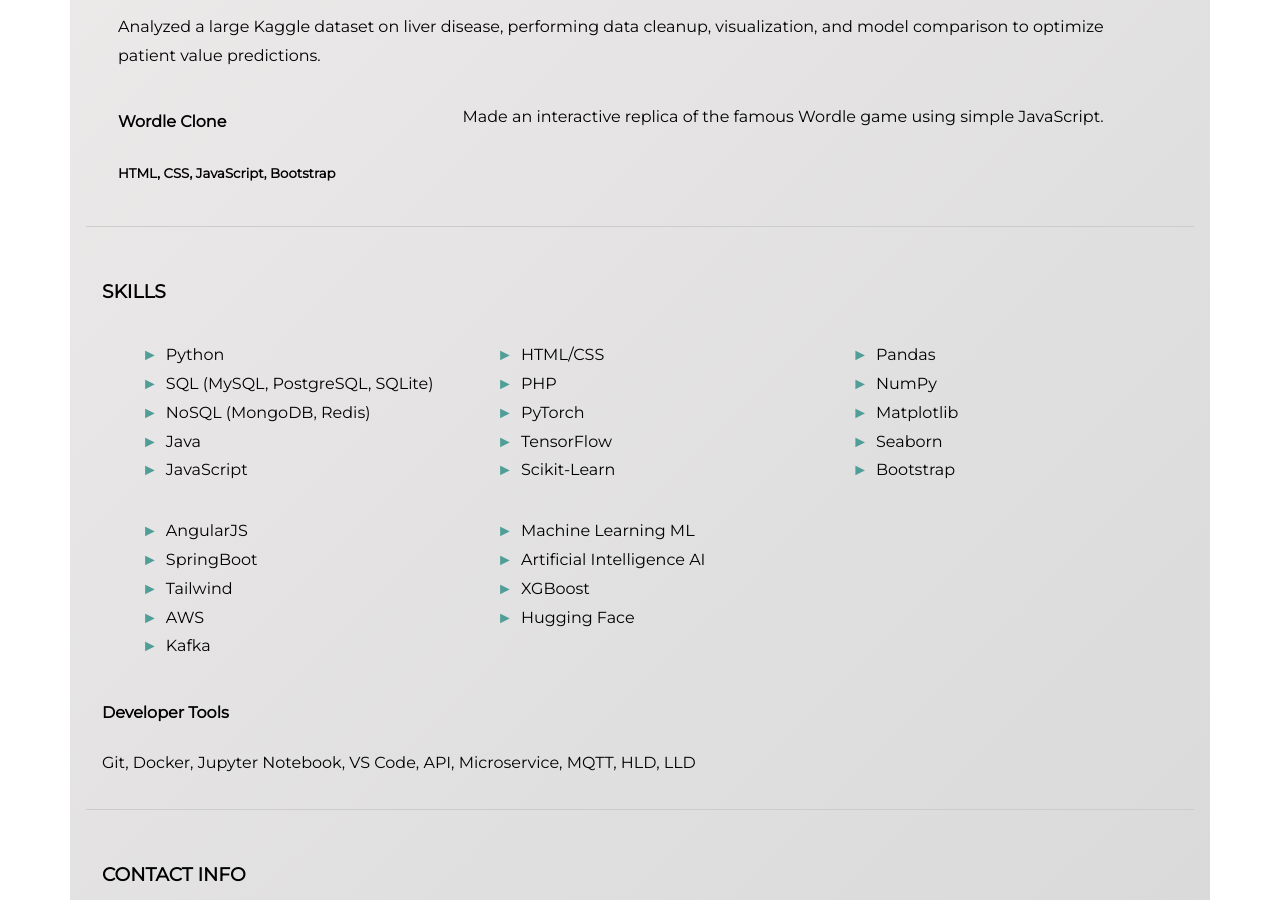
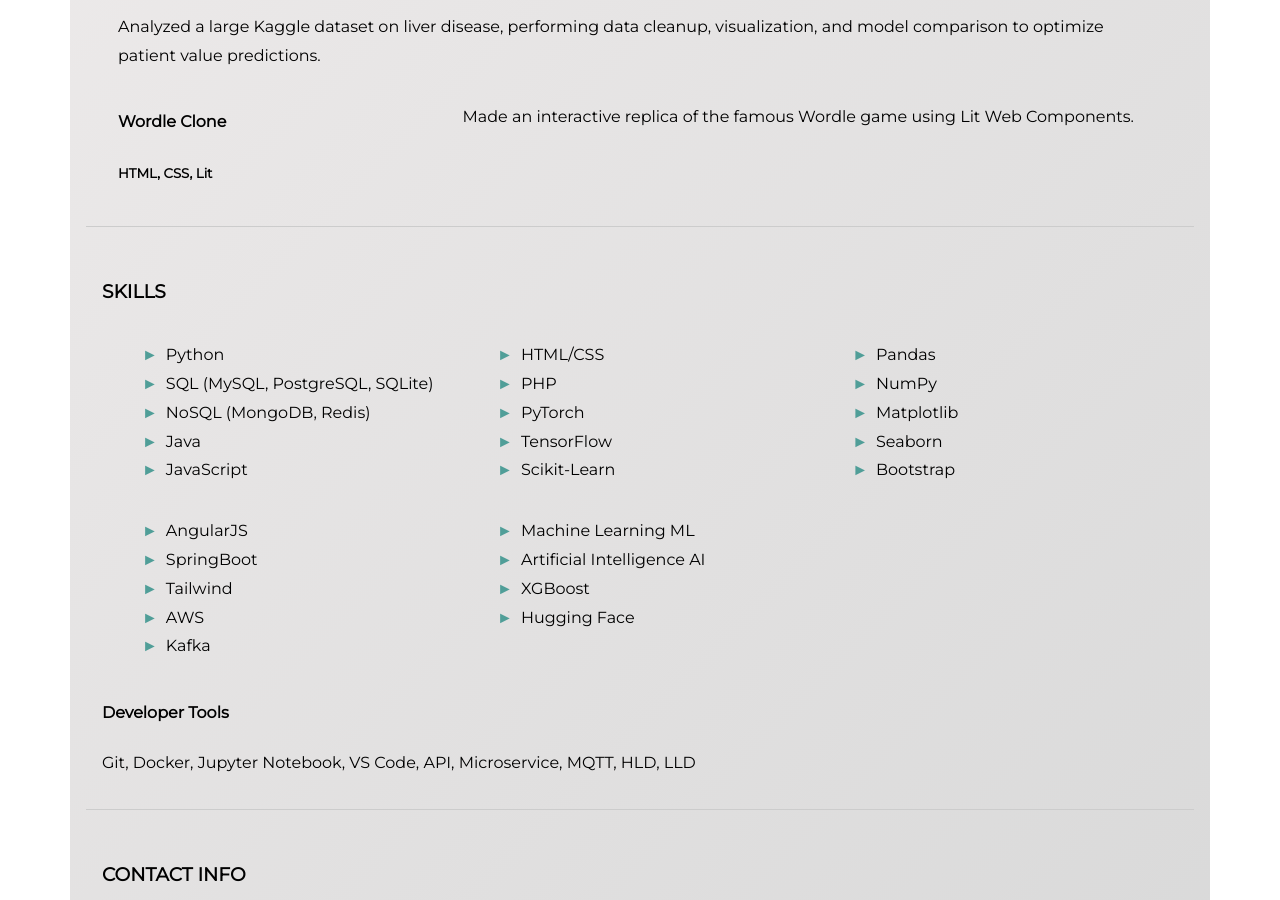
Before and after one commit to anurag-pd/cv-site, a plain HTML site: page index.html in a window 1280 px wide. Shown: the part 3203-4103 px from the top of the page. Drawn offline with nearby package versions, Linux system fonts and the light colour scheme.

Commit message:
added coreect things

```diff
--- a/index.html
+++ b/index.html
@@ -240,13 +240,13 @@
         <article class="project">
           <div class="title">
             <h4>Wordle Clone</h4>
-            <h5>HTML, CSS, JavaScript, Bootstrap</h5>
+            <h5>HTML, CSS, Lit</h5>
           </div>
           <br />
           <div class="description">
             <p>
-              Made an interactive replica of the famous Wordle game using simple
-              JavaScript.
+              Made an interactive replica of the famous Wordle game using Lit
+              Web Components.
             </p>
           </div>
         </article>
```
